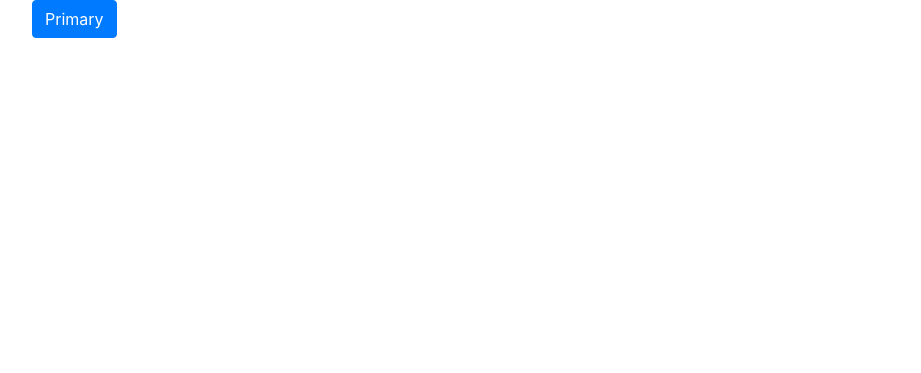
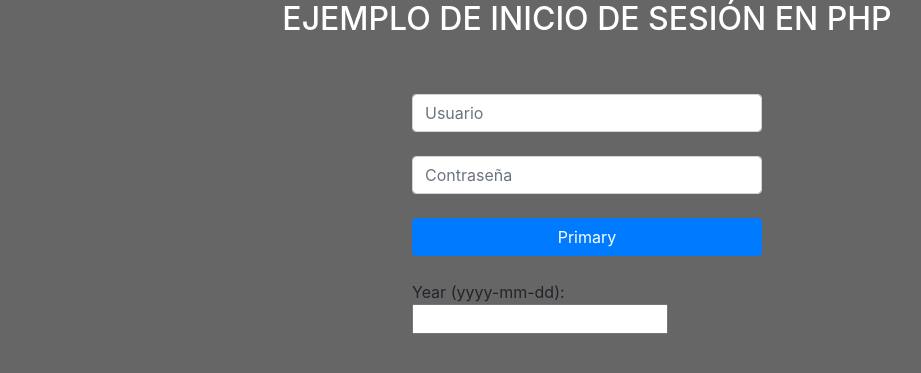
Before and after one commit to 9meneses/PhpInicial, a PHP site: page / in a window 1280 px wide. Shown: the top 373 px of the page, without its empty margins (53-974 px from the left). Run offline with PHP 8.4, Linux system fonts and the light colour scheme; some libraries are stand-ins or nearby versions.

Commit message:
Comit del Lunes 24-9
Con Validación de la fecha

```diff
--- a/index.php
+++ b/index.php
@@ -10,14 +10,31 @@ and open the template in the editor.
         <title>PRUEBA DE PHP CON BOOTSTRAP</title>
         <link href="css/bootstrap.min.css" rel="stylesheet" type="text/css"/>
     </head>
-    <body>
+    <body style="background-color: #666666">
         <div class ="container">
             <div class="row">
+                <div class="col-12">
+                    <h2 class="text-center" style="color: white">EJEMPLO DE INICIO DE SESIÓN EN PHP</h2>
+                </div>
+            </div>
+            <div class="row">
                 <div class="col-4">
-                <button id="boton1" class="btn btn-primary">Primary</button>
+
                  </div>
                 <div class="col-4">
-                    <input id ="cajaNombre" name="usuario_nombre" type="text" placeholder="Usuario">
+                    <br><br>
+                    <form action="index2.php">
+                    <input id ="cajaNombre" class="form-control" type="text" placeholder="Usuario" required="required">
+                    <br>
+                    <input id ="cajaPassword" class="form-control" type="password" placeholder="Contraseña">
+                    <br>
+                    <button id="boton1" class="btn btn-primary btn-block">Primary</button>
+                    <br>
+
+                     <p>
+    Year (yyyy-mm-dd):
+    <input data-validation="date" data-validation-format="yyyy-mm-dd">
+  </p></form>
                 </div>
                 <div class="col-4"></div>
 
@@ -30,12 +47,17 @@ and open the template in the editor.
         ?>
     </body>
     <script src="js/jquery-3.3.1.min.js" type="text/javascript"></script>
+    <script src="//cdnjs.cloudflare.com/ajax/libs/jquery-form-validator/2.3.26/jquery.form-validator.min.js"></script>
 
     <script>
         //document ready se ejecuta cuando la página se ha cargado correctamente
        $(document).ready(function(){
-           $('#cajaNombre').hide();
+           //$('#cajaNombre').hide();
        });
+
+       $.validate({
+           lang: 'es'
+       })
 
         $('#boton1').click(function(){
             console.log("aqui si que llega");
@@ -43,5 +65,6 @@ and open the template in the editor.
             //$('#nombre').val("Why you running?");
             //$('input[name = usuario_nombre]').val("Why you running?");
         });
+
     </script>
 </html>
```
